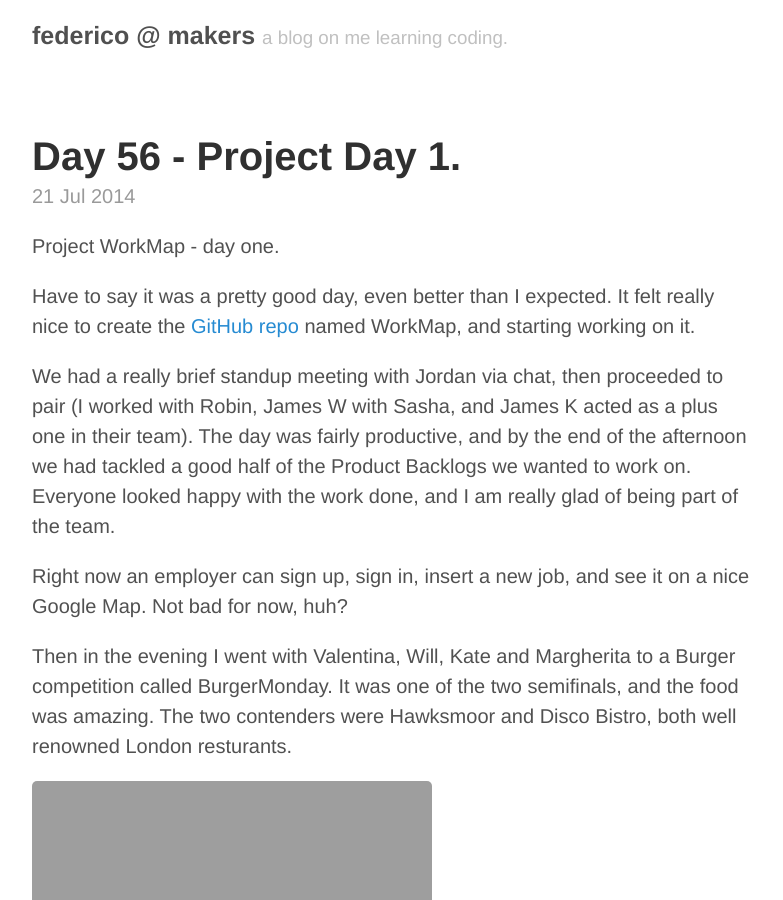
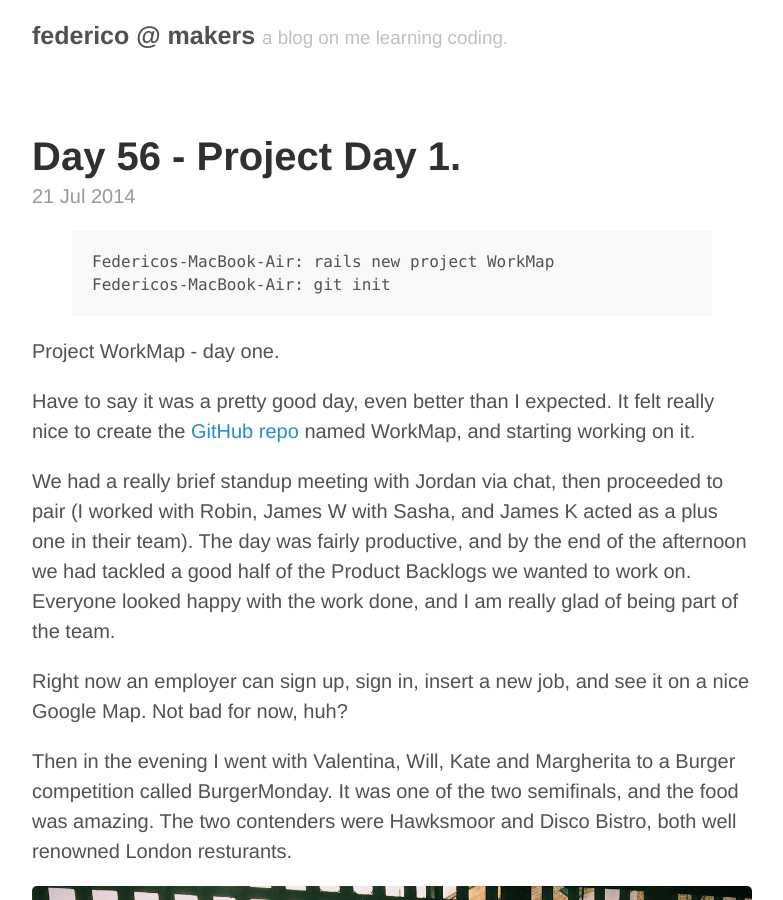
Before and after one commit to federicomaffei/federicomaffei.github.io, a Jekyll site: the page built from _posts/2014-07-21-day-56.md, in a window 1280 px wide and 900 px high. Shown: the whole window, without its empty margins (248-1031 px from the left). Built offline with Jekyll 4.4.1, drawn with Linux system fonts in a browser that asks for light colours; Markdown is read by kramdown in place of the engine named in the settings; comment, search, counter and statistics services are not loaded.

Commit message:
highlight closing problem solved

```diff
--- a/_posts/2014-07-21-day-56.md
+++ b/_posts/2014-07-21-day-56.md
@@ -3,6 +3,13 @@ layout: post
 title: Day 56 - Project Day 1.
 comments: true
 ---
+
+{% highlight bash %}
+
+Federicos-MacBook-Air: rails new project WorkMap
+Federicos-MacBook-Air: git init
+
+{% endhighlight %}
 
 Project WorkMap - day one.
 
@@ -14,7 +21,7 @@ Right now an employer can sign up, sign in, insert a new job, and see it on a ni
 
 Then in the evening I went with Valentina, Will, Kate and Margherita to a Burger competition called BurgerMonday. It was one of the two semifinals, and the food was amazing. The two contenders were Hawksmoor and Disco Bistro, both well renowned London resturants.
 
-![BURGERS](http://federicomaffei.github.io/public/images/burger.jpg)
+![BURGERS](http://federicomaffei.github.io/public/images/burgers.jpg)
 
 Tough decision for me, but I had to vote for Hawksmoor, since the girl at the counter gave me a huge double burger to bias me. Mission accomplished!
 
```
